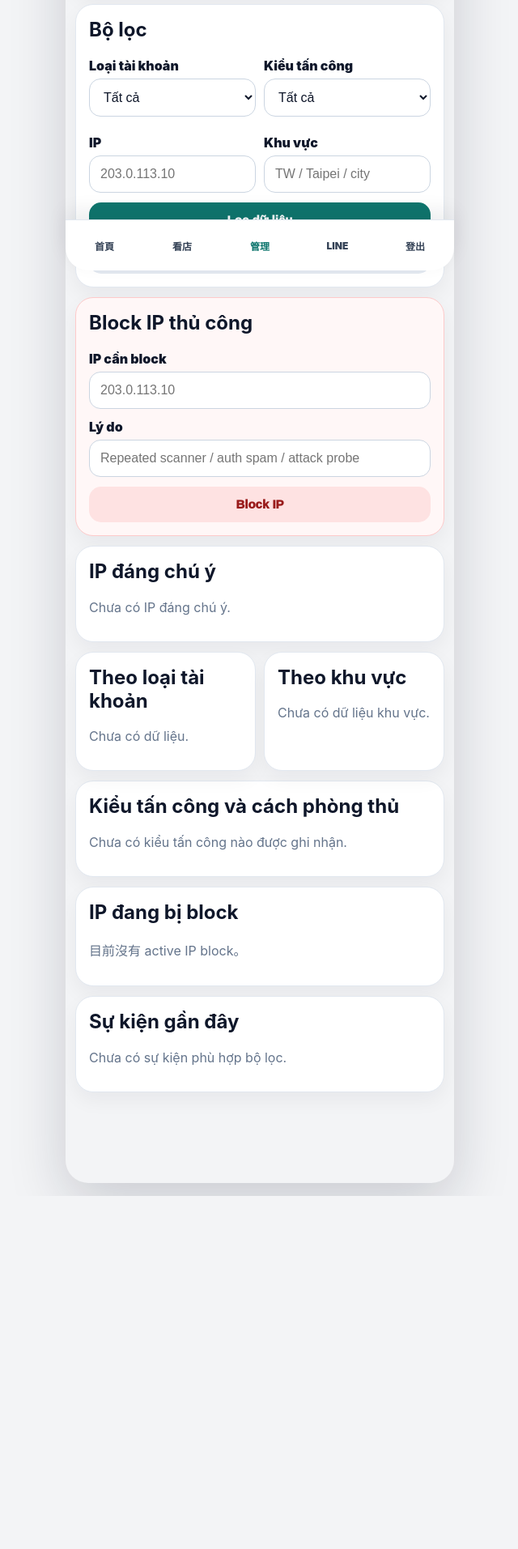
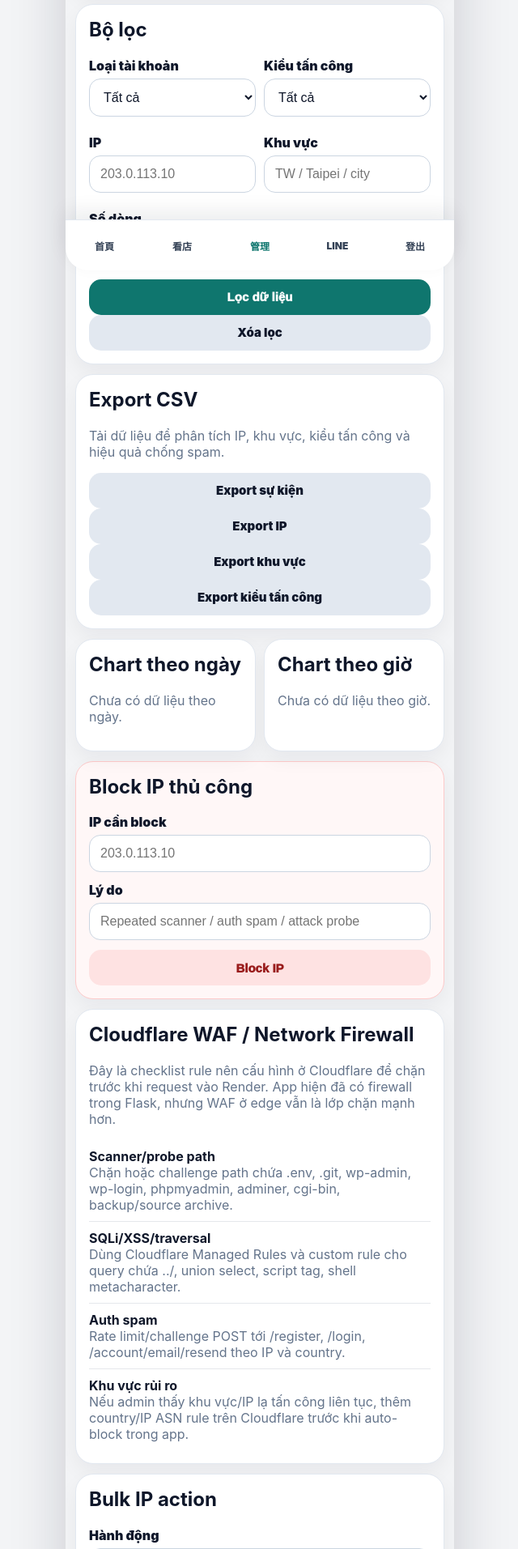
Before and after one commit to Panjiaphu/fumap-line-delivery-block, a Flask app: page /admin/firewall in a window 1280 px wide. Shown: the part 450-2363 px from the top of the page at 81% size, without its empty margins (319-959 px from the left). Before the commit the page ends 1927 px from the top, so only its background shows below. Run offline with Flask 3, Linux system fonts and the light colour scheme; the visitor is signed in with stand-in values (Sample User, id 1); data that the repository does not hold is empty.

Commit message:
Enhance admin firewall dashboard UI

```diff
--- a/templates/mobile/admin/firewall.html
+++ b/templates/mobile/admin/firewall.html
@@ -68,11 +68,57 @@
         <label>Khu vực</label>
         <input name="area" value="{{ filters.area }}" placeholder="TW / Taipei / city">
       </div>
+
+      <div class="form-group">
+        <label>Số dòng</label>
+        <select name="per_page">
+          {% for size in [25, 50, 100, 200] %}
+            <option value="{{ size }}" {% if filters.per_page == size %}selected{% endif %}>{{ size }}</option>
+          {% endfor %}
+        </select>
+      </div>
     </div>
 
     <button class="btn" type="submit">Lọc dữ liệu</button>
     <a class="btn secondary" href="/admin/firewall">Xóa lọc</a>
   </form>
+</section>
+
+<section class="card">
+  <h2>Export CSV</h2>
+  <p class="muted">Tải dữ liệu để phân tích IP, khu vực, kiểu tấn công và hiệu quả chống spam.</p>
+  <a class="btn secondary" href="{{ pagination.export_url }}">Export sự kiện</a>
+  <a class="btn secondary" href="/admin/firewall/export/ips">Export IP</a>
+  <a class="btn secondary" href="/admin/firewall/export/areas">Export khu vực</a>
+  <a class="btn secondary" href="/admin/firewall/export/attacks">Export kiểu tấn công</a>
+</section>
+
+<section class="grid-2">
+  <div class="card">
+    <h2>Chart theo ngày</h2>
+    {% for row in day_chart %}
+      <p>
+        <b>{{ row.bucket or 'UNKNOWN' }}</b>
+        <span class="badge">{{ row.event_count }} events</span>
+        {% if row.high_count %}<span class="badge danger">{{ row.high_count }} high</span>{% endif %}
+      </p>
+    {% else %}
+      <p class="muted">Chưa có dữ liệu theo ngày.</p>
+    {% endfor %}
+  </div>
+
+  <div class="card">
+    <h2>Chart theo giờ</h2>
+    {% for row in hour_chart %}
+      <p>
+        <b>{{ row.bucket or '??' }}:00</b>
+        <span class="badge">{{ row.event_count }} events</span>
+        {% if row.high_count %}<span class="badge danger">{{ row.high_count }} high</span>{% endif %}
+      </p>
+    {% else %}
+      <p class="muted">Chưa có dữ liệu theo giờ.</p>
+    {% endfor %}
+  </div>
 </section>
 
 <section class="card" style="border-color:#fecaca;background:#fff7f7;">
@@ -91,10 +137,51 @@
 </section>
 
 <section class="card">
+  <h2>Cloudflare WAF / Network Firewall</h2>
+  <p class="muted">
+    Đây là checklist rule nên cấu hình ở Cloudflare để chặn trước khi request vào Render.
+    App hiện đã có firewall trong Flask, nhưng WAF ở edge vẫn là lớp chặn mạnh hơn.
+  </p>
+  <div style="border-bottom:1px solid #e5e7eb;padding:10px 0;">
+    <b>Scanner/probe path</b><br>
+    <span class="muted">Chặn hoặc challenge path chứa .env, .git, wp-admin, wp-login, phpmyadmin, adminer, cgi-bin, backup/source archive.</span>
+  </div>
+  <div style="border-bottom:1px solid #e5e7eb;padding:10px 0;">
+    <b>SQLi/XSS/traversal</b><br>
+    <span class="muted">Dùng Cloudflare Managed Rules và custom rule cho query chứa ../, union select, script tag, shell metacharacter.</span>
+  </div>
+  <div style="border-bottom:1px solid #e5e7eb;padding:10px 0;">
+    <b>Auth spam</b><br>
+    <span class="muted">Rate limit/challenge POST tới /register, /login, /account/email/resend theo IP và country.</span>
+  </div>
+  <div style="padding:10px 0;">
+    <b>Khu vực rủi ro</b><br>
+    <span class="muted">Nếu admin thấy khu vực/IP lạ tấn công liên tục, thêm country/IP ASN rule trên Cloudflare trước khi auto-block trong app.</span>
+  </div>
+</section>
+
+<section class="card">
+  <h2>Bulk IP action</h2>
+  <form id="bulkFirewallForm" method="post" action="/admin/firewall/bulk">
+    <div class="form-group">
+      <label>Hành động</label>
+      <select name="action">
+        <option value="block">Block IP đã chọn</option>
+        <option value="release">Unblock IP đã chọn</option>
+      </select>
+    </div>
+    <button class="btn danger" type="submit">Chạy bulk action</button>
+  </form>
+</section>
+
+<section class="card">
   <h2>IP đáng chú ý</h2>
   {% for row in ip_rollup %}
     <div style="border-bottom:1px solid #e5e7eb;padding:12px 0;">
-      <b>{{ row.ip_address }}</b>
+      <label style="display:flex;gap:8px;align-items:center;">
+        <input form="bulkFirewallForm" type="checkbox" name="ip_addresses" value="{{ row.ip_address }}">
+        <b>{{ row.ip_address }}</b>
+      </label>
       {% if row.is_blocked %}
         <span class="badge danger">BLOCKED</span>
       {% endif %}
@@ -192,6 +279,7 @@
 
 <section class="card">
   <h2>Sự kiện gần đây</h2>
+  <p class="muted">{{ pagination.total }} sự kiện phù hợp bộ lọc. Trang {{ pagination.page }} / {{ pagination.total_pages }}.</p>
   {% for row in recent_events %}
     <div style="border-bottom:1px solid #e5e7eb;padding:10px 0;">
       <b>{{ row.created_at or '-' }}｜{{ row.ip_address }}｜{{ row.attack_type }}</b>
@@ -208,5 +296,12 @@
   {% else %}
     <p class="muted">Chưa có sự kiện phù hợp bộ lọc.</p>
   {% endfor %}
+
+  {% if pagination.prev_url or pagination.next_url %}
+    <div style="margin-top:12px;display:flex;gap:8px;flex-wrap:wrap;">
+      {% if pagination.prev_url %}<a class="btn secondary" href="{{ pagination.prev_url }}">Trang trước</a>{% endif %}
+      {% if pagination.next_url %}<a class="btn secondary" href="{{ pagination.next_url }}">Trang sau</a>{% endif %}
+    </div>
+  {% endif %}
 </section>
 {% endblock %}
```
